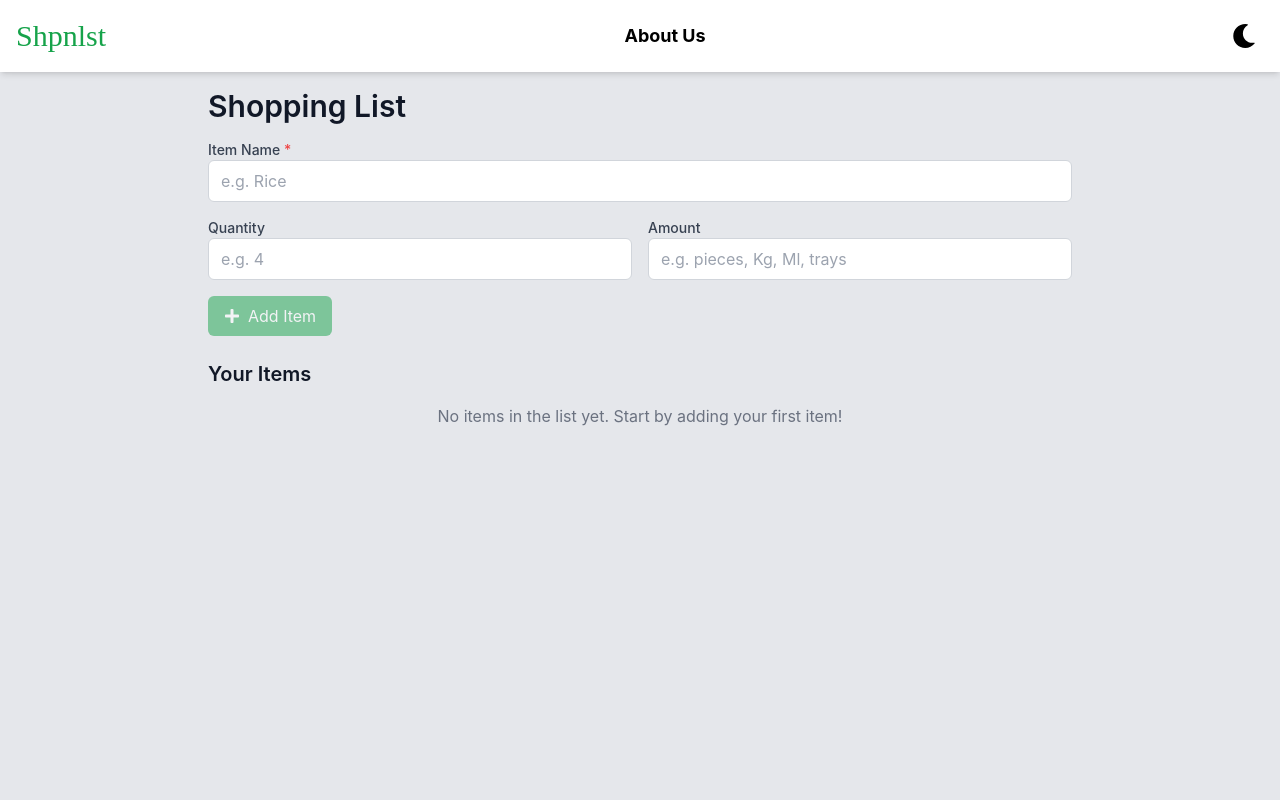
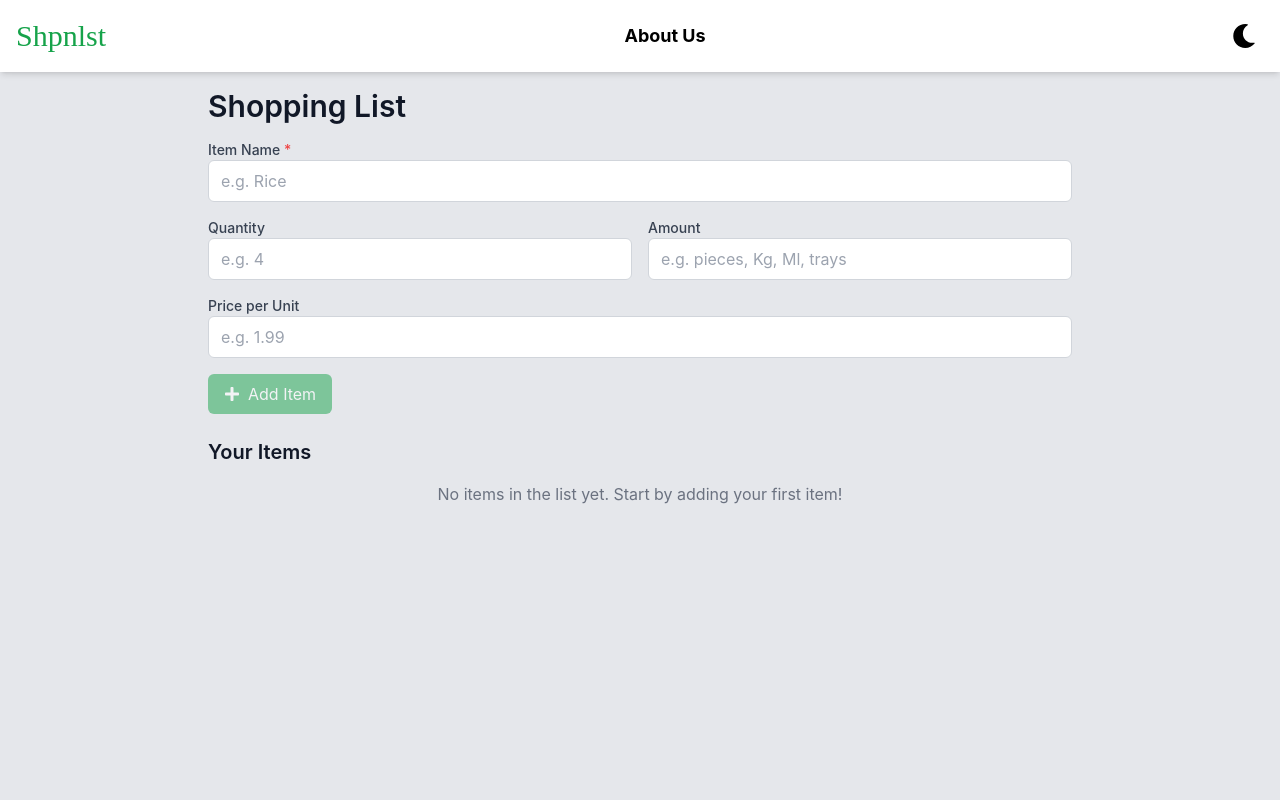
Before and after one commit to stephen-nene/Shpnlst, a React (Vite) app: page / in a window 1280 px wide. Shown: the top 800 px of the page. Built offline with nearby package versions, Linux system fonts and the light colour scheme; a web font is replaced by a local one.

Commit message:
Add price input and total price calculation to item list

```diff
--- a/src/Components/pages/Home.jsx
+++ b/src/Components/pages/Home.jsx
@@ -4,6 +4,15 @@ import { FaPlus, FaTrashAlt } from "react-icons/fa";
 // Custom ID generator
 const generateId = () => {
   return `id-${Math.random().toString(36).substring(2, 11)}`;
+};
+
+const calculateTotalPrice = (items) => {
+  return items.reduce((total, item) => {
+    if (item.price) {
+      return total + parseFloat(item.price);
+    }
+    return total;
+  }, 0);
 };
 
 // Item component
@@ -18,11 +27,16 @@ const Item = ({ item, onEdit, onDelete, onCheck }) => {
       }`}
     >
       <div className="flex justify-between items-center">
-        <div>
+        <div className="flex-1">
           <p className="text-lg font-medium">{item.name}</p>
           <p className="text-sm dark:text-gray-400">
             {item.quantity} {item.amount}
           </p>
+          {item.price && (
+            <p className="text-sm text-gray-600 dark:text-gray-300">
+              Price: Ksh {item.price}
+            </p>
+          )}
         </div>
         <div className="flex items-center text-2xl gap-3 space-x-2">
           <button
@@ -58,6 +72,8 @@ const ItemForm = ({
   setQuantity,
   amount,
   setAmount,
+  price,
+  setPrice,
   editingIndex,
 }) => {
   return (
@@ -116,6 +132,23 @@ const ItemForm = ({
         </div>
       </div>
 
+      <div className="mb-4">
+        <label
+          htmlFor="price"
+          className="block text-sm font-medium text-gray-700 dark:text-gray-300"
+        >
+          Price per Unit
+        </label>
+        <input
+          id="price"
+          type="number"
+          value={price}
+          onChange={(e) => setPrice(e.target.value)}
+          placeholder="e.g. 1.99"
+          className="w-full px-3 py-2 border border-gray-300 rounded-md dark:bg-gray-800 dark:text-white dark:border-gray-600"
+        />
+      </div>
+
       <button
         type="submit"
         className={`px-4 py-2 bg-green-600 text-white rounded-md flex items-center space-x-2 dark:bg-green-800 ${
@@ -136,18 +169,25 @@ export default function Home() {
   const [name, setName] = useState("");
   const [quantity, setQuantity] = useState("");
   const [amount, setAmount] = useState("");
+  const [price, setPrice] = useState("");
   const [editingIndex, setEditingIndex] = useState(null);
+
+    const totalPrice = calculateTotalPrice(items);
+
 
   useEffect(() => {
     const savedItems = JSON.parse(localStorage.getItem("items"));
+    // console.log(savedItems);
     if (savedItems) {
       setItems(savedItems);
     }
   }, []);
 
   useEffect(() => {
-    if (items.length >= 0) {
+    if (items.length > 0) {
       localStorage.setItem("items", JSON.stringify(items));
+    } else {
+      localStorage.removeItem("items");
     }
   }, [items]);
 
@@ -163,6 +203,7 @@ export default function Home() {
       name,
       amount: amount || "pieces",
       quantity: quantity || 1,
+      price: price,
       checked: false,
     };
 
@@ -178,6 +219,7 @@ export default function Home() {
     setName("");
     setQuantity("");
     setAmount("");
+    setPrice("");
   };
 
   const handleDeleteItem = (id) => {
@@ -197,6 +239,7 @@ export default function Home() {
     setName(item.name);
     setQuantity(item.quantity);
     setAmount(item.amount);
+    setPrice(item.price);
     setEditingIndex(items.indexOf(item));
   };
 
@@ -216,6 +259,8 @@ export default function Home() {
         setQuantity={setQuantity}
         amount={amount}
         setAmount={setAmount}
+        price={price}
+        setPrice={setPrice}
         editingIndex={editingIndex}
       />
 
@@ -229,6 +274,7 @@ export default function Home() {
             No items in the list yet. Start by adding your first item!
           </p>
         ) : (
+          <>
             <ul className="space-y-4">
               {sortedItems.map((item) => (
                 <Item
@@ -240,6 +286,12 @@ export default function Home() {
                 />
               ))}
             </ul>
+            <div className="mt-4 p-4 border border-gray-300 rounded-md bg-white dark:bg-gray-800 dark:border-gray-600">
+              <p className="text-lg font-medium text-gray-900 dark:text-white">
+                Total Price: Ksh {totalPrice.toFixed(2)}
+              </p>
+            </div>
+          </>
         )}
       </div>
     </div>
```
Lines whose indentation alone changed are shown as unchanged.
